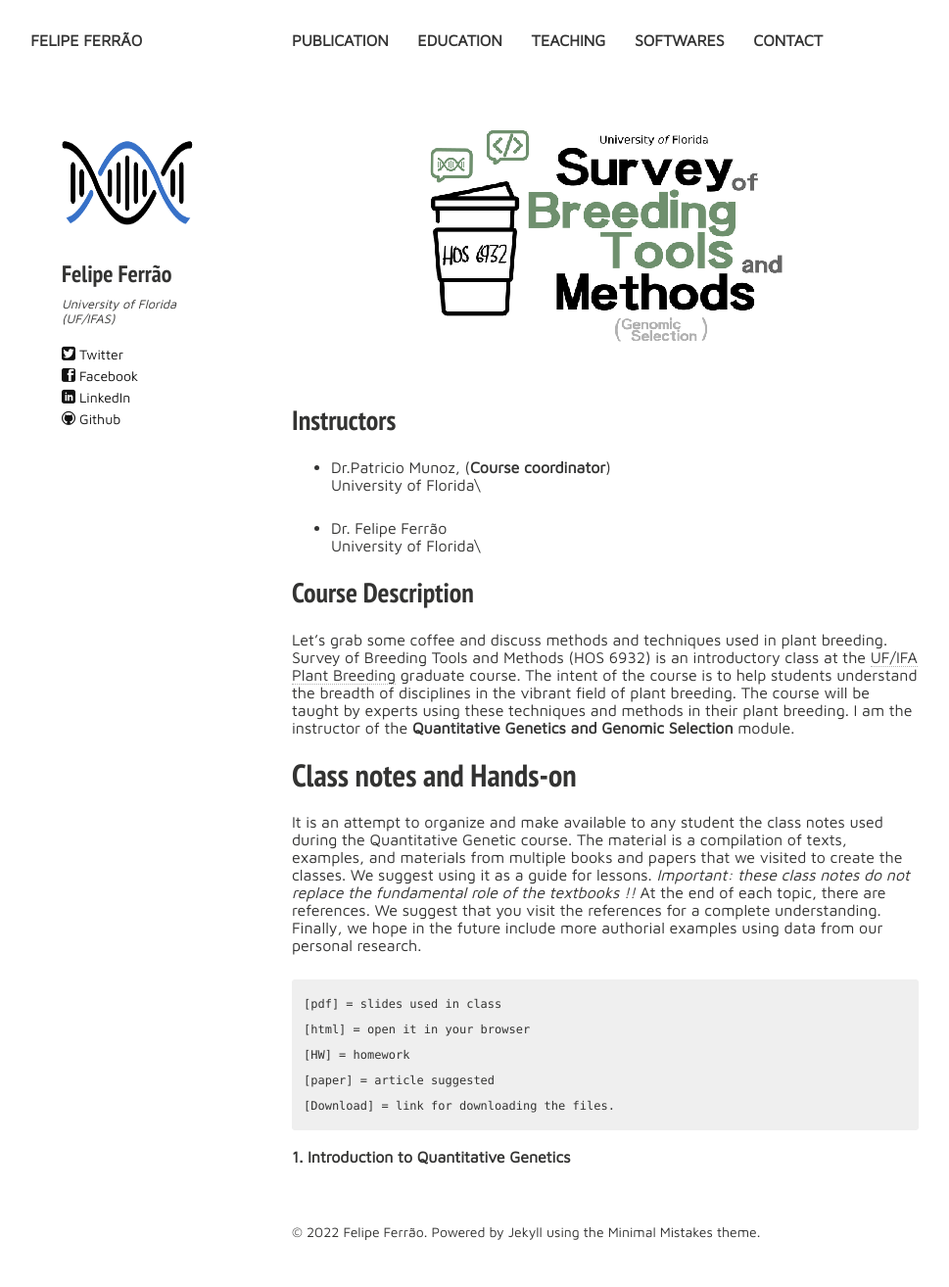
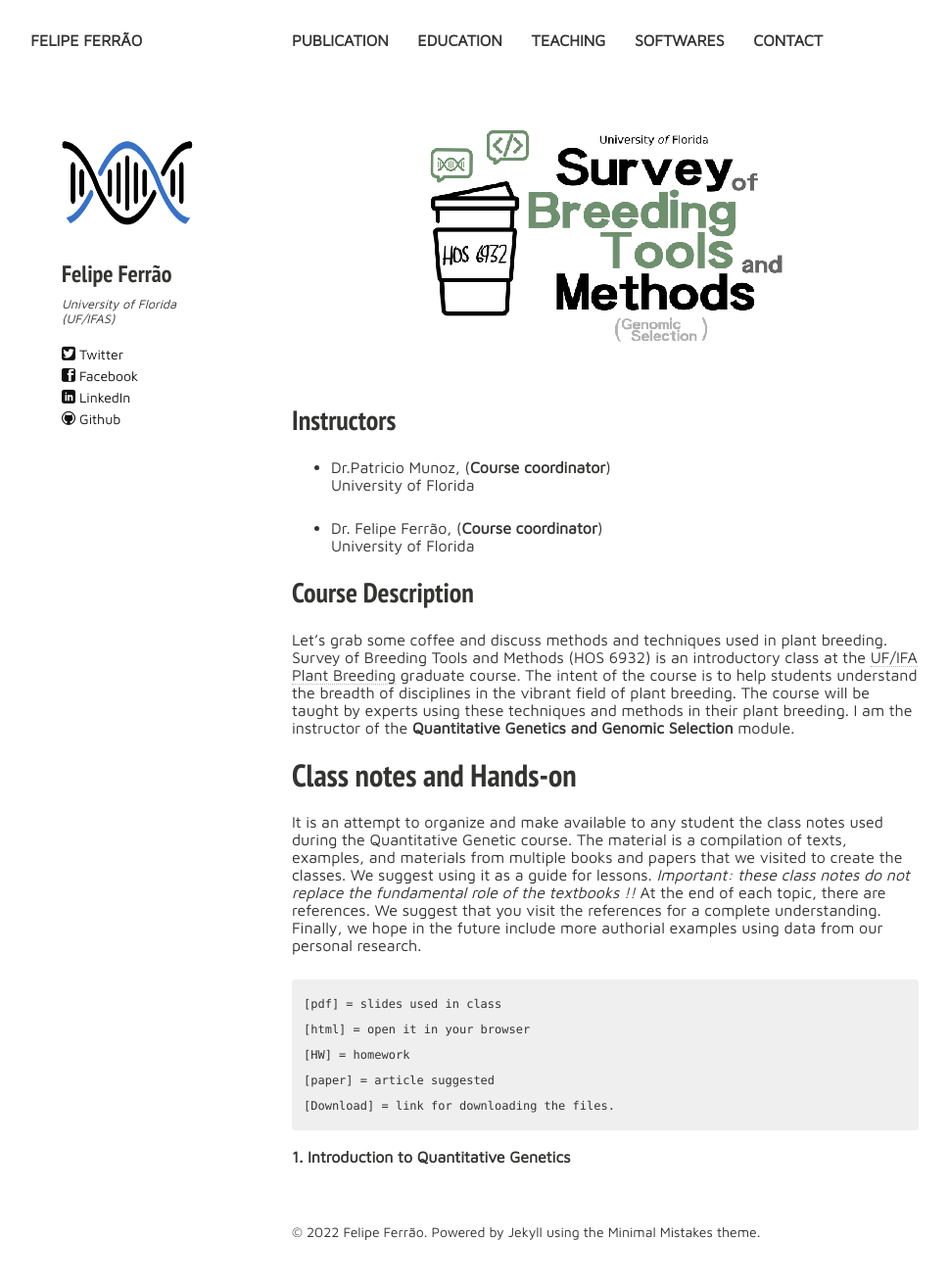
Before and after one commit to lfelipe-ferrao/lfelipe-ferrao.github.io, a Jekyll site: the page built from class/survey/index.md, in a window 1280 px wide. Shown: the whole page at 98% size, without its empty margins (22-991 px from the left). Built offline with Jekyll 4.4.1, drawn with Linux system fonts in a browser that asks for light colours; nearby versions of some CDN libraries; our own code applies the rules of GitHub Pages for plain Markdown files.

Commit message:
Update index.md

```diff
--- a/class/survey/index.md
+++ b/class/survey/index.md
@@ -5,10 +5,10 @@
 ## Instructors
 
 - Dr.Patricio Munoz, (**Course coordinator**)\
-University of Florida\
+University of Florida
 
-- Dr. Felipe Ferrão\
-University of Florida\
+- Dr. Felipe Ferrão, (**Course coordinator**)\
+University of Florida
 
 ## Course Description
 
```
